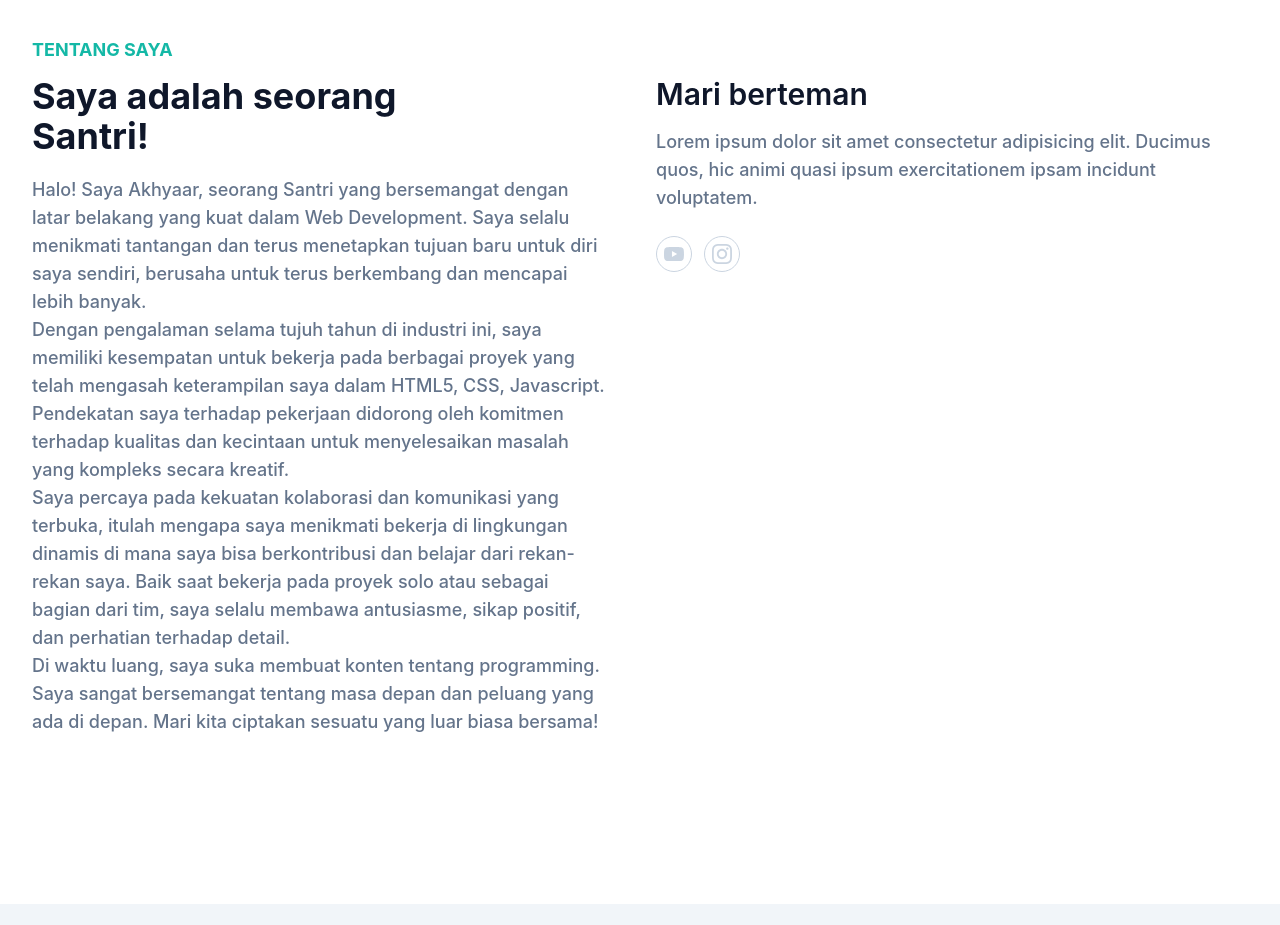
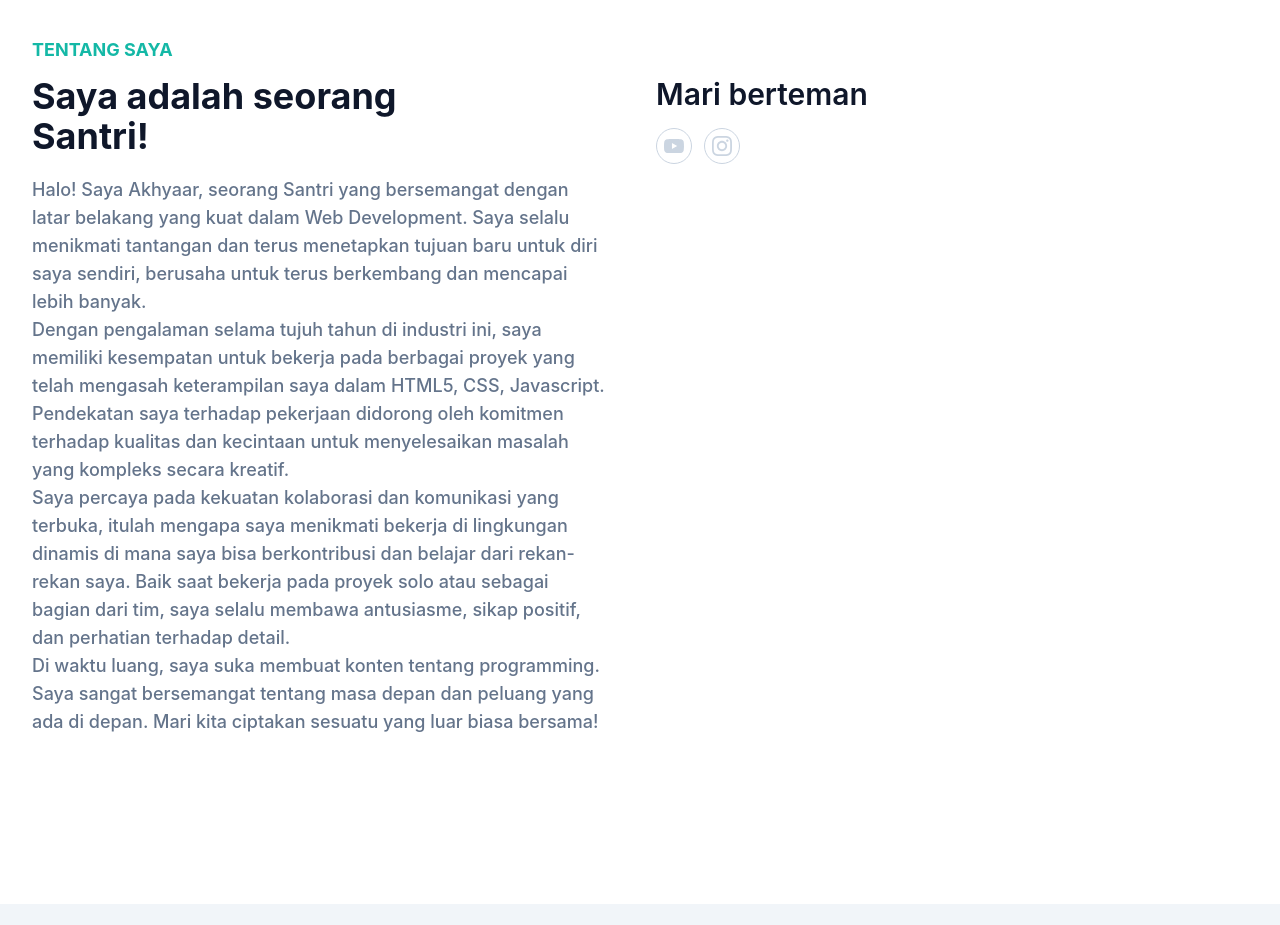
Before and after one commit to akhyaarmuh/akhyaarmuh.github.io, a website: page index.html in a window 1280 px wide. Shown: the part 900-1825 px from the top of the page. Drawn offline with Linux system fonts and the light colour scheme.

Commit message:
perbaikan mari berteman

```diff
--- a/index.html
+++ b/index.html
@@ -226,11 +226,11 @@
             >
               Mari berteman
             </h3>
-            <p class="mb-6 text-base font-medium text-secondary lg:text-lg">
+            <!-- <p class="mb-6 text-base font-medium text-secondary lg:text-lg">
               Lorem ipsum dolor sit amet consectetur adipisicing elit. Ducimus
               quos, hic animi quasi ipsum exercitationem ipsam incidunt
               voluptatem.
-            </p>
+            </p> -->
             <div class="flex items-center">
               <!-- Youtube -->
               <a
```
